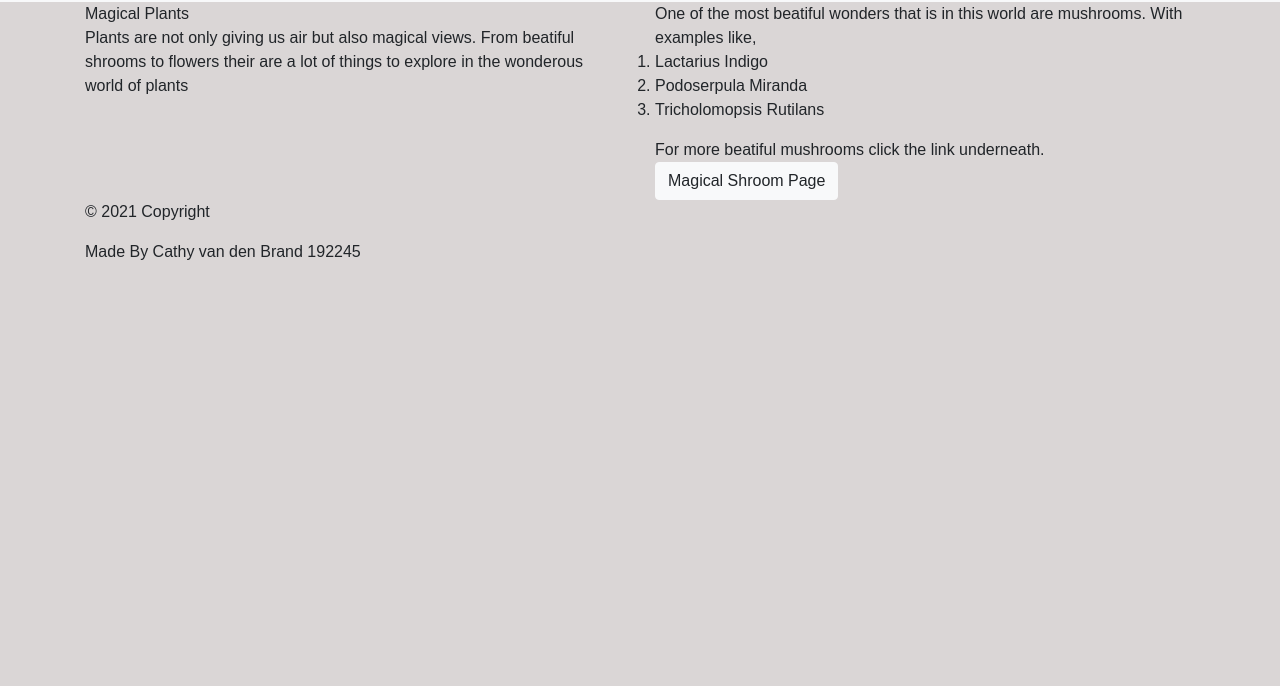
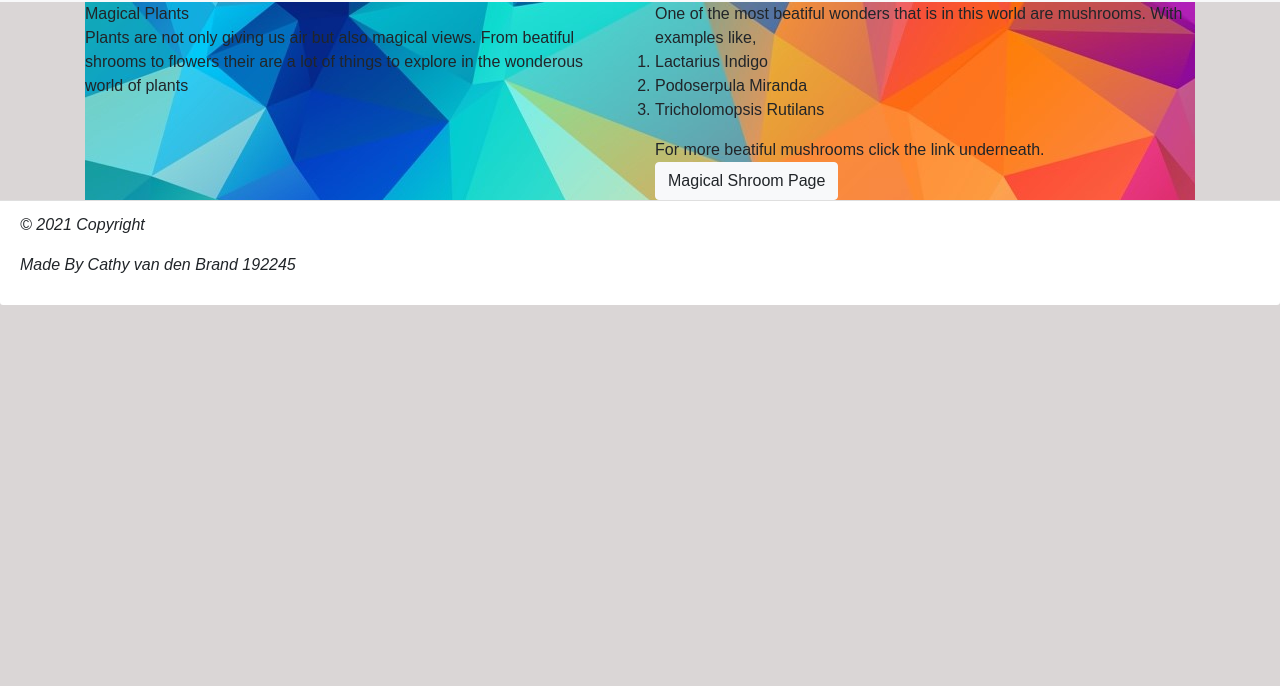
Before and after one commit to CathyvandenBrand/prj4-chapter-3-final, a plain HTML site: page index.html in a window 1280 px wide. Shown: the part 114-800 px from the top of the page. Drawn offline with Linux system fonts and the light colour scheme.

Commit message:
Improving website
added background
fixed footer

```diff
--- a/css/styles.css
+++ b/css/styles.css
@@ -10,25 +10,24 @@ body
 {
     background-color:rgb(218, 214, 214);
 }
+
+.background
+{
+    background-image: url(../images/backgroundpage.jpg);
+}
 .mushroomLogo
 {
     height: 100px;
 }
-.header
-{
-    background-image: url(../images/bamboo.jpg);
-}
+
 h1.first
 {
     color: rgb(228, 223, 236);
-}
-.panda
-{
-    border: 3px dashed blueviolet;
-    margin: 0px 6%;
 }
 #foottext
 {
    font-style: italic;
    font-family: monospace;
+   background-color: white;
+   width: 100%;;
 }
--- a/index.html
+++ b/index.html
@@ -28,7 +28,7 @@
 </nav>
 
 <div class="container">
-    <main>
+    <main class= "background">
         <div class="row">
             <div class="col-lg-6 col-md-2">
                 <Header>Magical Plants</Header>
@@ -48,12 +48,13 @@
             </div>
         </div>
     </main>
-    <footer>
-
+</div>
+<footer>
+    <div class="card-footer" id="foottext">
         <p> © 2021 Copyright</p>
         <p>Made By Cathy van den Brand 192245</p>
+    </div>
+</footer>
 
-    </footer>
-</div>
 
 </html>
```
Also changed, not shown: 192245.html (+6 -2 lines), images/backgroundpage.jpg (added), images/forestbackground.jpg (added).
